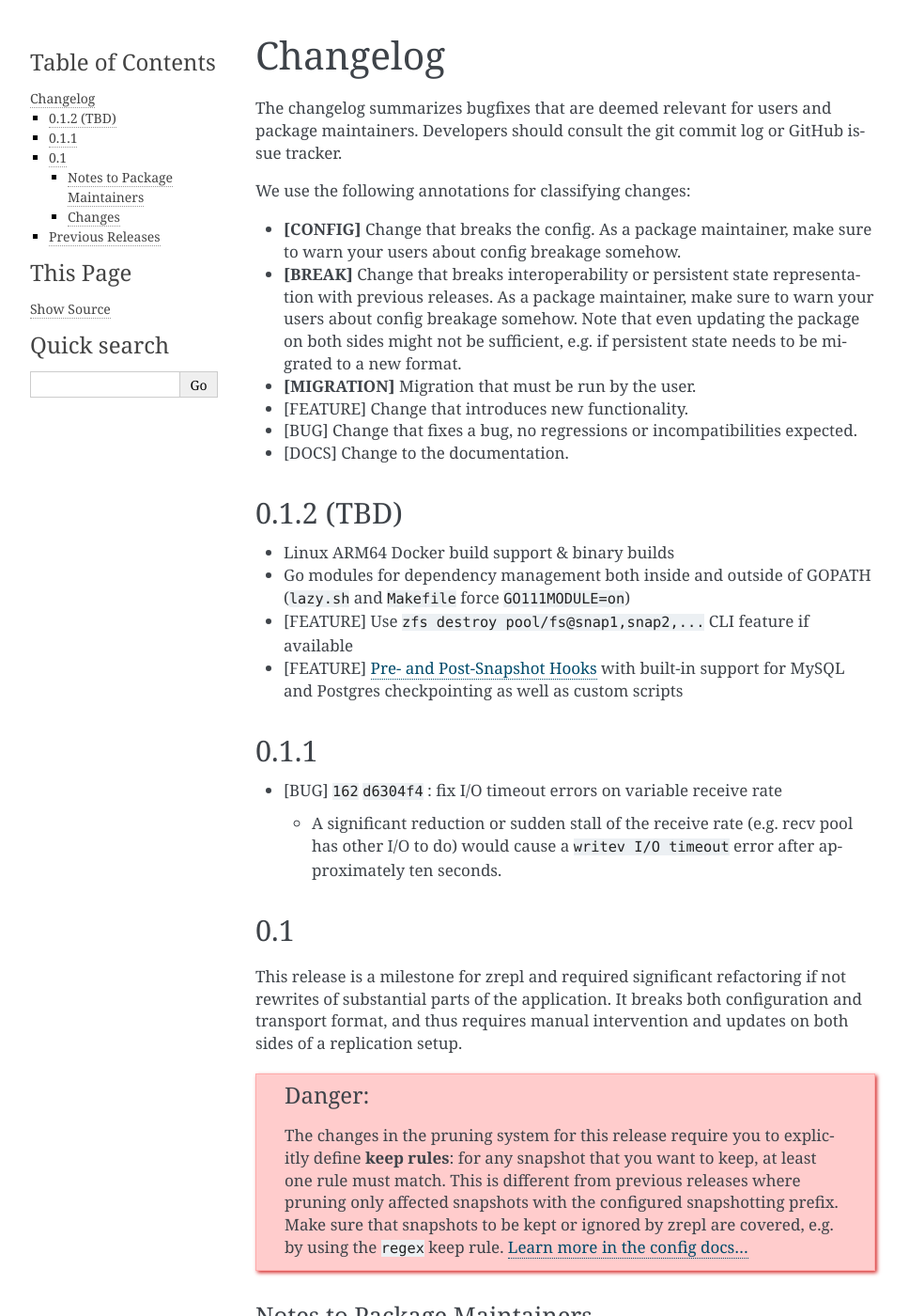
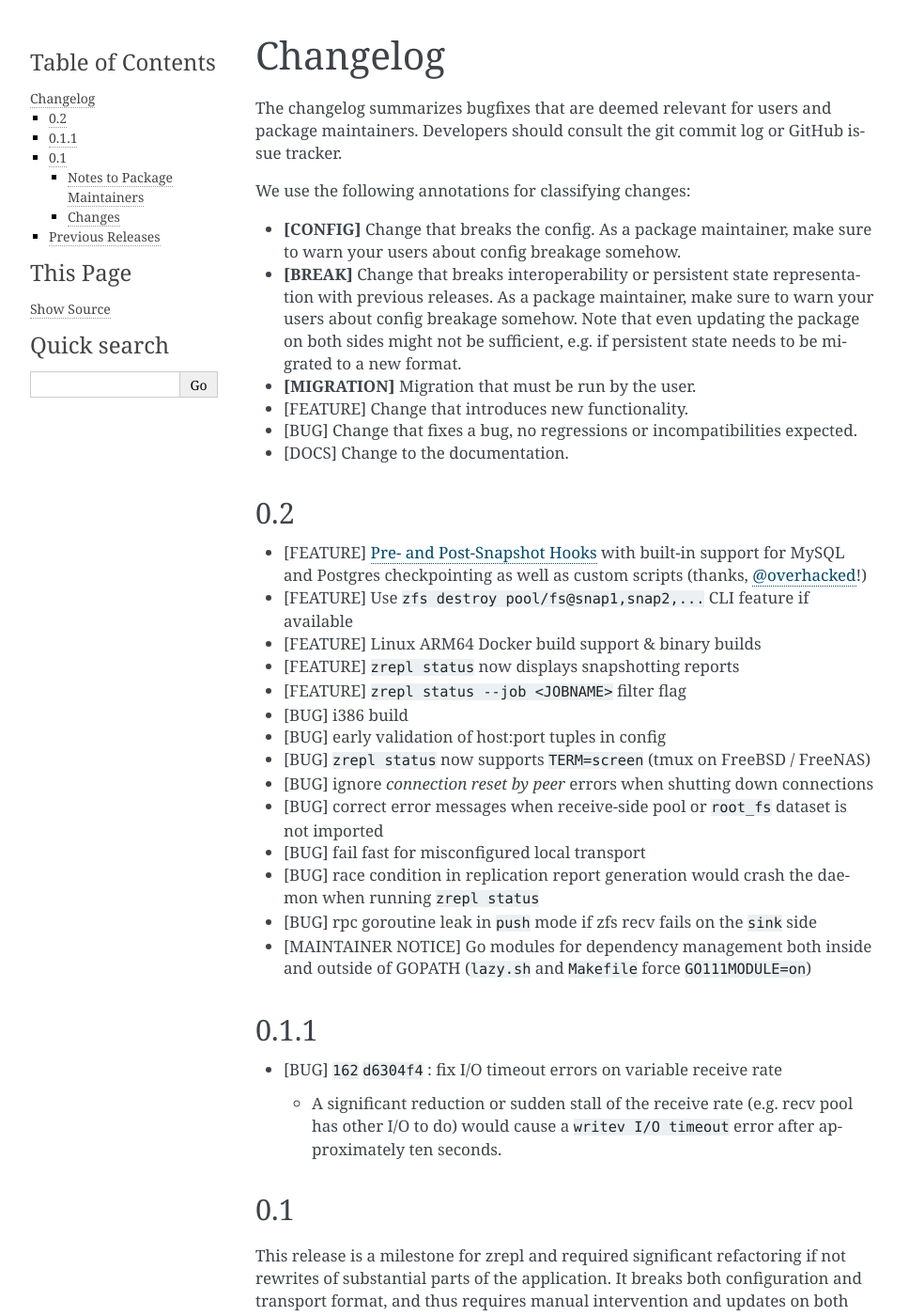
Before and after one commit to zrepl/zrepl, a Sphinx documentation site: the page built from docs/changelog.rst, in a window 1280 px wide and 1400 px high. Shown: the whole window at 94% size, without its empty margins (148-1116 px from the left). Built offline with Sphinx 7.4.7, drawn with Linux system fonts in a browser that asks for light colours; the version number could not be read and is left out; cross-references to code outside the pages are shown as plain code.

Commit message:
docs: 0.2 changelog

```diff
--- a/docs/changelog.rst
+++ b/docs/changelog.rst
@@ -25,16 +25,26 @@ We use the following annotations for classifying changes:
 * |bugfix| Change that fixes a bug, no regressions or incompatibilities expected.
 * |docs| Change to the documentation.
 
-0.1.2 (TBD)
------------
+0.2
+---
 
-* Linux ARM64 Docker build support & binary builds
-* Go modules for dependency management both inside and outside of GOPATH
-  (``lazy.sh`` and ``Makefile`` force ``GO111MODULE=on``)
-* |feature| Use ``zfs destroy pool/fs@snap1,snap2,...`` CLI feature if available
 * |feature| :ref:`Pre- and Post-Snapshot Hooks <job-snapshotting-hooks>`
   with built-in support for MySQL and Postgres checkpointing
-  as well as custom scripts
+  as well as custom scripts (thanks, `@overhacked <https://github.com/overhacked>`_!)
+* |feature| Use ``zfs destroy pool/fs@snap1,snap2,...`` CLI feature if available
+* |feature| Linux ARM64 Docker build support & binary builds
+* |feature| ``zrepl status`` now displays snapshotting reports
+* |feature| ``zrepl status --job <JOBNAME>`` filter flag
+* |bugfix| i386 build
+* |bugfix| early validation of host:port tuples in config
+* |bugfix| ``zrepl status`` now supports ``TERM=screen`` (tmux on FreeBSD / FreeNAS)
+* |bugfix| ignore *connection reset by peer* errors when shutting down connections
+* |bugfix| correct error messages when receive-side pool or ``root_fs`` dataset is not imported
+* |bugfix| fail fast for misconfigured local transport
+* |bugfix| race condition in replication report generation would crash the daemon when running ``zrepl status``
+* |bugfix| rpc goroutine leak in ``push`` mode if zfs recv fails on the ``sink`` side
+* [MAINTAINER NOTICE] Go modules for dependency management both inside and outside of GOPATH
+  (``lazy.sh`` and ``Makefile`` force ``GO111MODULE=on``)
 
 0.1.1
 -----
--- a/docs/index.rst
+++ b/docs/index.rst
@@ -63,8 +63,8 @@ Main Features
 
 * **Automatic snapshot management**
 
-  * [x] Periodic filesystem snapshots
-  * [x] Support for pre- and post-snapshot hooks with builtins for MySQL & Postgres
+  * [x] Periodic :ref:`filesystem snapshots <job-snapshotting-spec>`
+  * [x] Support for :ref:`pre- and post-snapshot hooks <job-snapshotting-hooks>` with builtins for MySQL & Postgres
   * [x] Flexible :ref:`pruning rule system <prune>`
 
     * [x] Age-based fading (grandfathering scheme)
```
